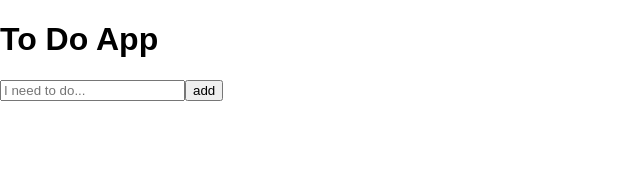
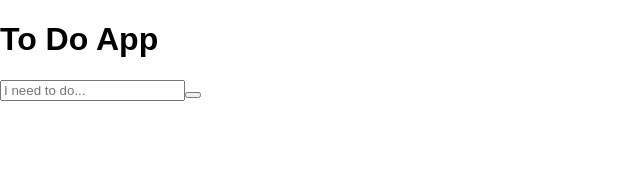
Before and after one commit to banafshr/Todo-list-with-react, a React (Create React App) app: page / in a window 1280 px wide. Shown: the top 170 px of the page, without its empty margins (0-640 px from the left). Built offline with nearby package versions, Linux system fonts and the light colour scheme.

Commit message:
classnames added

```diff
--- a/src/App.js
+++ b/src/App.js
@@ -61,14 +61,15 @@ class App extends Component {
 
   render() {
     return (
-      <div>
+      <div className="wrapper">
         <Title value="To Do App"/>
         <form onSubmit={this.addToDo}>
           <Input
+            className="input-field"
             name="input"
             placeholder="I need to do..."
             inputRef={input => this.inputRef = input}/>
-          <Button text='add'/>
+          <Button className="submit-btn"/>
         </form>
         {this
           .state
```
